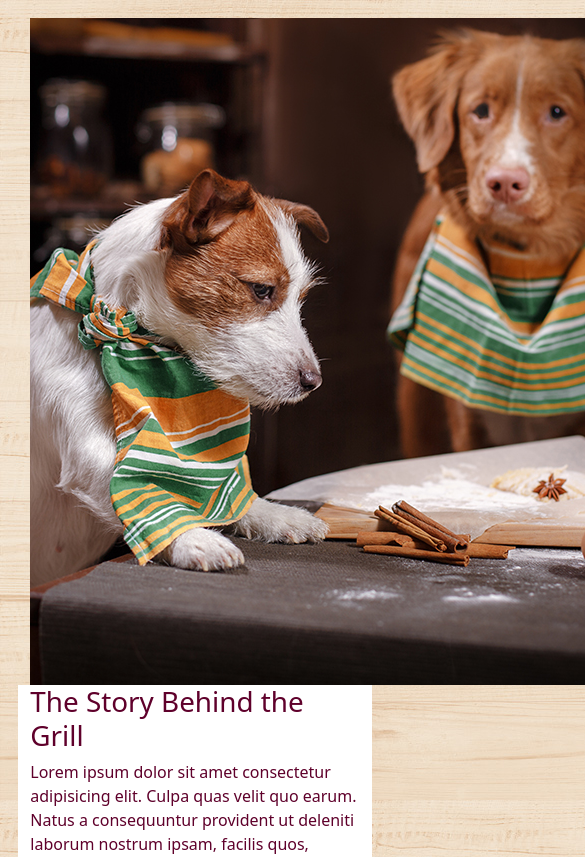
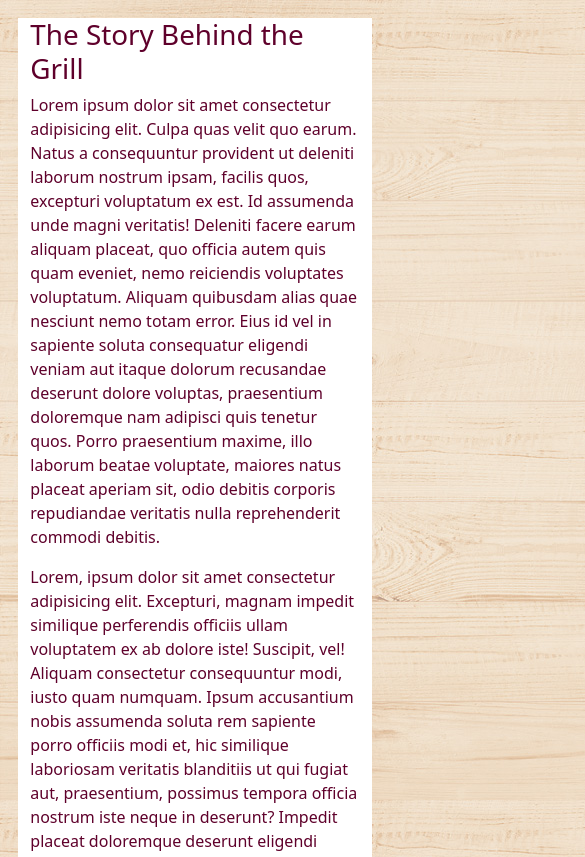
Before and after one commit to nHarrisonW/PuppyRestaurant, a plain HTML site: page pages/About.html in a window 390 px wide. Shown: the top 857 px of the page, 585 px wide, since content can reach past the window. Drawn offline with nearby package versions, Linux system fonts and the light colour scheme.

```diff
--- a/pages/About.html
+++ b/pages/About.html
@@ -12,7 +12,7 @@
     <!-- Story behind the grill container -->
     <div class="container-fluid">
         <div class="row justify-content-between" style="padding: 5%;">
-            <div class="col-xxl-3 col-md-12"><img src="../assets/AboutMain.jpg" alt="two dogs at a cutting board"></div>
+            <div class="col-xxl-3 d-none d-lg-flex"><img src="../assets/AboutMain.jpg" alt="two dogs at a cutting board"></div>
             <div class="col-xxl-8" style="background-color: white;">
                 <h1 id="StoryText">The Story Behind the Grill</h1>
                 <p class="descriptionText">Lorem ipsum dolor sit amet consectetur adipisicing elit. Culpa quas velit quo earum. Natus a consequuntur provident ut deleniti laborum nostrum ipsam, facilis quos, excepturi voluptatum ex est. Id assumenda unde magni veritatis! Deleniti facere earum aliquam placeat, quo officia autem quis quam eveniet, nemo reiciendis voluptates voluptatum. Aliquam quibusdam alias quae nesciunt nemo totam error. Eius id vel in sapiente soluta consequatur eligendi veniam aut itaque dolorum recusandae deserunt dolore voluptas, praesentium doloremque nam adipisci quis tenetur quos. Porro praesentium maxime, illo laborum beatae voluptate, maiores natus placeat aperiam sit, odio debitis corporis repudiandae veritatis nulla reprehenderit commodi debitis.</p>
```
